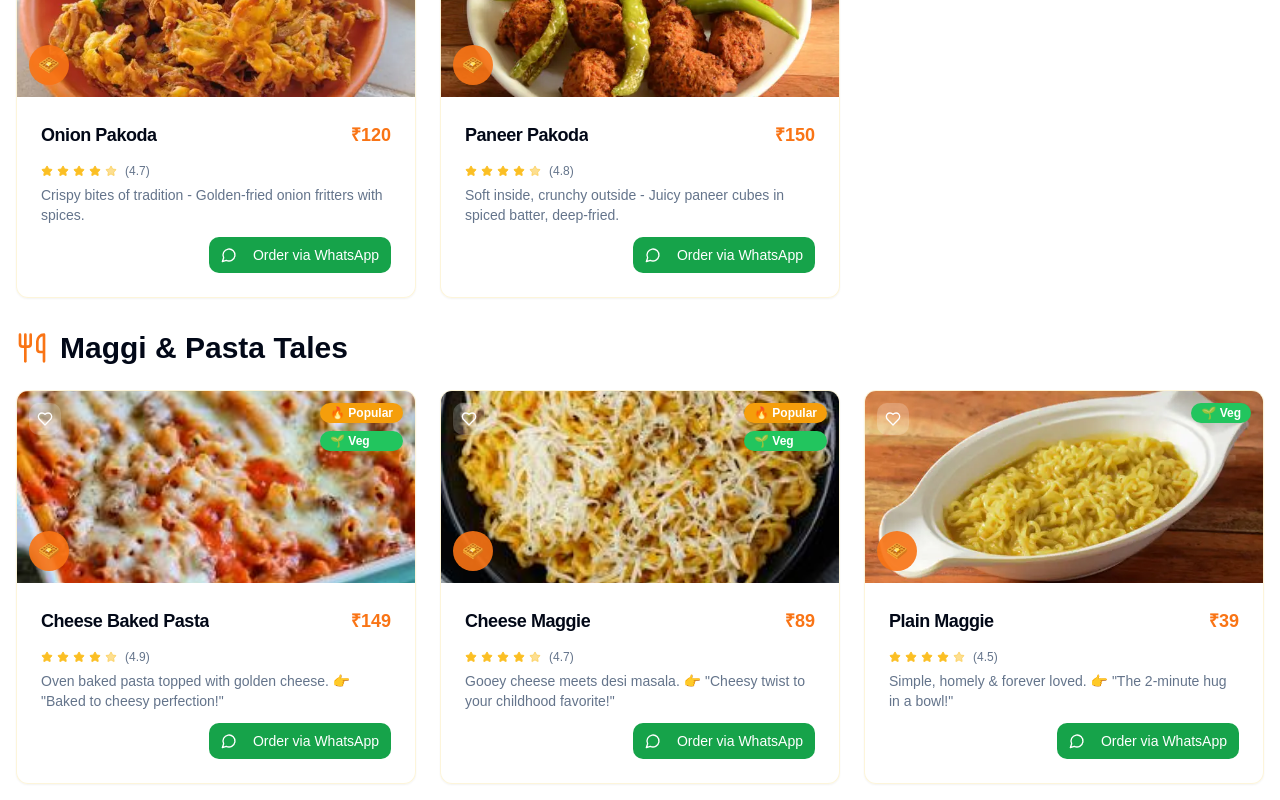
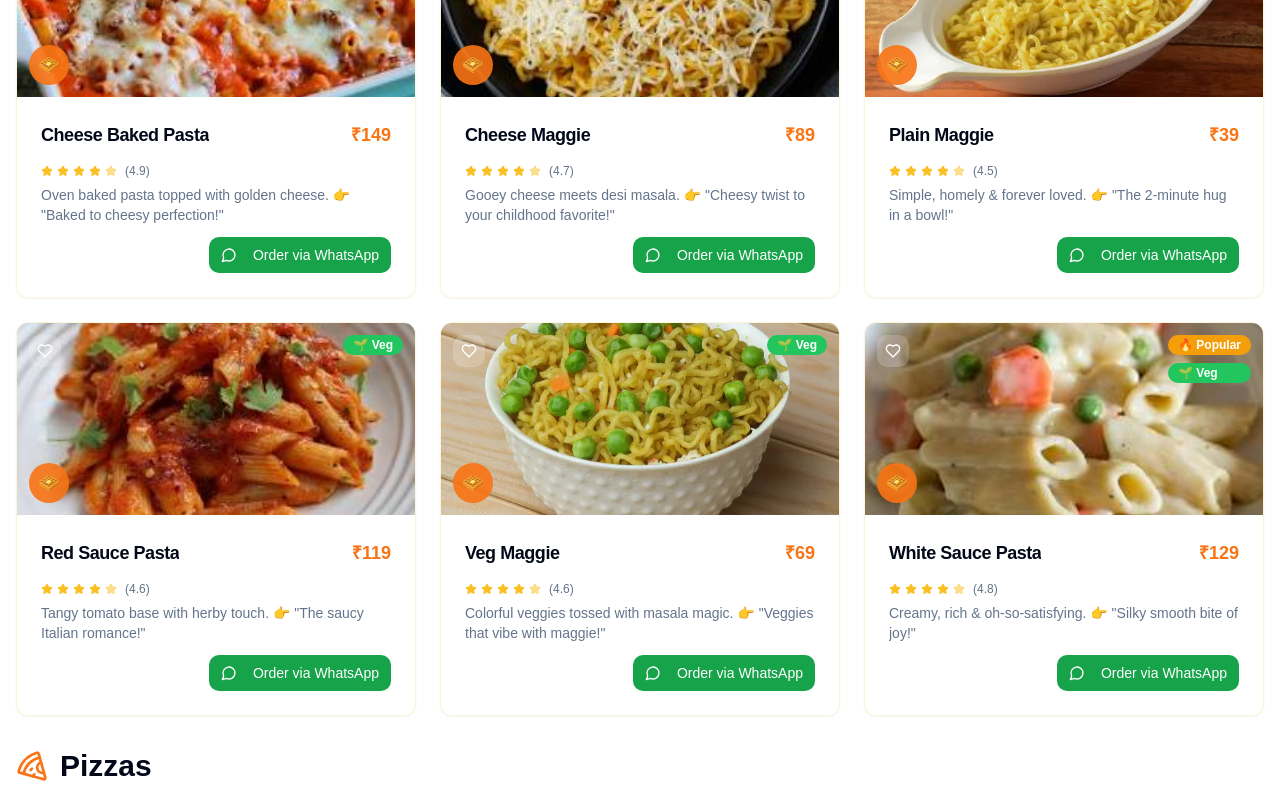
Before and after one commit to sandeep555666777/mycafe-website, a Next.js app: page /menu in a window 1280 px wide. Shown: the part 1040-1840 px from the top of the page. Built offline with nearby package versions, Linux system fonts and the light colour scheme.

Commit message:
Menu: remove waffles and pakodas; remove Aloo Masala and Tandoori Sandwich; update categories and text

```diff
--- a/src/app/menu/page.tsx
+++ b/src/app/menu/page.tsx
@@ -20,26 +20,7 @@
 // address comes from centralized config
 
 const menuItems = {
-  desiBites: [
-    {
-      name: 'Onion Pakoda',
-      price: '₹120',
-      description: 'Crispy bites of tradition - Golden-fried onion fritters with spices.',
-      image: '/images/onion-pakoda.jpg', // kebab-case filename
-      rating: 4.7,
-      popular: true,
-      vegetarian: true
-    },
-    {
-      name: 'Paneer Pakoda',
-      price: '₹150',
-      description: 'Soft inside, crunchy outside - Juicy paneer cubes in spiced batter, deep-fried.',
-      image: '/images/paneer-pakoda.jpg', // kebab-case filename
-      rating: 4.8,
-      popular: true,
-      vegetarian: true
-    },
-  ],
+  desiBites: [],
   maggiPasta: [
     {
       name: 'Plain Maggie',
@@ -237,15 +218,6 @@
       vegetarian: true
     },
     {
-      name: 'Aloo Masala Sandwich',
-      price: '₹69',
-      description: 'Spiced potato filling with buttered bread. 👉 "Simple, spicy, satisfying!"',
-      image: '/images/Aloo Masala Sandwich.jpg', // Perfect match - actual aloo masala sandwich image
-      rating: 4.5,
-      popular: false,
-      vegetarian: true
-    },
-    {
       name: 'Cheese Chutney Sandwich',
       price: '₹85',
       description: 'Cheese paired with mint chutney. 👉 "Fresh zing meets cheese king!"',
@@ -254,15 +226,7 @@
       popular: false,
       vegetarian: true
     },
-    {
-      name: 'Tandoori Sandwich',
-      price: '₹99',
-      description: 'Tandoori flavored filling with melted cheese. 👉 "Bold, smoky & irresistible!"',
-      image: '/images/Tandoori Sandwich.jpg', // Perfect match - actual tandoori sandwich image
-      rating: 4.8,
-      popular: true,
-      vegetarian: true
-    },
+
     {
       name: 'Paneer Masala Sandwich',
       price: '₹99',
@@ -499,34 +463,7 @@
       vegetarian: true
     },
   ],
-  waffles: [
-    {
-      name: 'Classic Waffle',
-      price: '₹180',
-      description: 'A simple, elegant waffle served with maple syrup and butter. Perfect for a sweet breakfast or dessert.',
-      image: '/images/Classic Waffle.jpg', // Perfect match - actual classic waffle image
-      rating: 4.5,
-      popular: false,
-      vegetarian: true
-    },
-    {
-      name: 'Chocolate Overload Waffle',
-      price: '₹250',
-      description: 'For the chocolate lovers! A rich waffle with chocolate chips, chocolate sauce, and chocolate ice cream.',
-      image: '/images/Chocolate Overload Waffle.jpg', // Perfect match - actual chocolate overload waffle image
-      rating: 4.9,
-      popular: true,
-      vegetarian: true
-    },
-    {
-      name: 'Berry Blast Waffle',
-      price: '₹220',
-      description: 'A fruity delight with fresh berries, whipped cream, and a drizzle of berry coulis.',
-      image: '/images/Berry Blast Waffle.jpg', // Perfect match - actual berry blast waffle image
-      rating: 4.6,
-      vegetarian: true
-    },
-  ],
+  waffles: [],
   studentOffers: [
     {
       name: 'Combo 1 – Plain Maggie + (Cold Coffee / Peach Iced Tea / Lemon Iced Tea)',
@@ -663,7 +600,6 @@
   { id: 'coldCoffee', name: 'Cold Coffee', count: menuItems.coldCoffee.length, icon: Coffee },
   { id: 'teaTime', name: 'Tea Time', count: menuItems.teaTime.length, icon: CupSoda },
   { id: 'flowerTeas', name: 'Flower Teas', count: menuItems.flowerTeas.length, icon: Leaf },
-  { id: 'waffles', name: 'Waffles', count: menuItems.waffles.length, icon: Cookie },
   { id: 'studentOffers', name: 'Student Offers', count: menuItems.studentOffers.length, icon: GraduationCap },
 ];
 
@@ -702,7 +638,21 @@
   };
 
   // Get all items and apply filters
-  const allItems = Object.values(menuItems).flat();
+  const allItems = (
+    [
+      ...menuItems.desiBites,
+      ...menuItems.maggiPasta,
+      ...menuItems.pizzas,
+      ...menuItems.burgers,
+      ...menuItems.sandwiches,
+      ...menuItems.fries,
+      ...menuItems.hotCoffee,
+      ...menuItems.coldCoffee,
+      ...menuItems.teaTime,
+      ...menuItems.flowerTeas,
+      ...menuItems.studentOffers,
+    ] as any[]
+  );
 
   const filteredAndSortedItems = useMemo(() => {
     let filtered = allItems.filter(item => {
@@ -712,18 +662,17 @@
 
       // Category filter
       const matchesCategory = selectedCategory === 'all' ||
-                             (selectedCategory === 'desiBites' && menuItems.desiBites.includes(item)) ||
-                             (selectedCategory === 'maggiPasta' && menuItems.maggiPasta.includes(item)) ||
-                             (selectedCategory === 'pizzas' && menuItems.pizzas.includes(item)) ||
-                             (selectedCategory === 'burgers' && menuItems.burgers.includes(item)) ||
-                             (selectedCategory === 'sandwiches' && menuItems.sandwiches.includes(item)) ||
-                             (selectedCategory === 'fries' && menuItems.fries.includes(item)) ||
-                             (selectedCategory === 'hotCoffee' && menuItems.hotCoffee.includes(item)) ||
-                             (selectedCategory === 'coldCoffee' && menuItems.coldCoffee.includes(item)) ||
-                             (selectedCategory === 'teaTime' && menuItems.teaTime.includes(item)) ||
-                             (selectedCategory === 'flowerTeas' && menuItems.flowerTeas.includes(item)) ||
-                             (selectedCategory === 'waffles' && menuItems.waffles.includes(item)) ||
-                             (selectedCategory === 'studentOffers' && menuItems.studentOffers.includes(item));
+                             (selectedCategory === 'desiBites' && (menuItems.desiBites as any[]).some((si: any) => si.name === (item as any).name)) ||
+                             (selectedCategory === 'maggiPasta' && (menuItems.maggiPasta as any[]).some((si: any) => si.name === (item as any).name)) ||
+                             (selectedCategory === 'pizzas' && (menuItems.pizzas as any[]).some((si: any) => si.name === (item as any).name)) ||
+                             (selectedCategory === 'burgers' && (menuItems.burgers as any[]).some((si: any) => si.name === (item as any).name)) ||
+                             (selectedCategory === 'sandwiches' && (menuItems.sandwiches as any[]).some((si: any) => si.name === (item as any).name)) ||
+                             (selectedCategory === 'fries' && (menuItems.fries as any[]).some((si: any) => si.name === (item as any).name)) ||
+                             (selectedCategory === 'hotCoffee' && (menuItems.hotCoffee as any[]).some((si: any) => si.name === (item as any).name)) ||
+                             (selectedCategory === 'coldCoffee' && (menuItems.coldCoffee as any[]).some((si: any) => si.name === (item as any).name)) ||
+                             (selectedCategory === 'teaTime' && (menuItems.teaTime as any[]).some((si: any) => si.name === (item as any).name)) ||
+                             (selectedCategory === 'flowerTeas' && (menuItems.flowerTeas as any[]).some((si: any) => si.name === (item as any).name)) ||
+                             (selectedCategory === 'studentOffers' && (menuItems.studentOffers as any[]).some((si: any) => si.name === (item as any).name));
 
       // Price filter
       const price = parseInt(item.price.replace('₹', ''));
@@ -780,18 +729,17 @@
       return filteredAndSortedItems;
     }
     return filteredAndSortedItems.filter(item => {
-      return (categoryId === 'desiBites' && menuItems.desiBites.includes(item)) ||
-             (categoryId === 'maggiPasta' && menuItems.maggiPasta.includes(item)) ||
-             (categoryId === 'pizzas' && menuItems.pizzas.includes(item)) ||
-             (categoryId === 'burgers' && menuItems.burgers.includes(item)) ||
-             (categoryId === 'sandwiches' && menuItems.sandwiches.includes(item)) ||
-             (categoryId === 'fries' && menuItems.fries.includes(item)) ||
-             (categoryId === 'hotCoffee' && menuItems.hotCoffee.includes(item)) ||
-             (categoryId === 'coldCoffee' && menuItems.coldCoffee.includes(item)) ||
-             (categoryId === 'teaTime' && menuItems.teaTime.includes(item)) ||
-             (categoryId === 'flowerTeas' && menuItems.flowerTeas.includes(item)) ||
-             (categoryId === 'waffles' && menuItems.waffles.includes(item)) ||
-             (categoryId === 'studentOffers' && menuItems.studentOffers.includes(item));
+      return (categoryId === 'desiBites' && (menuItems.desiBites as any[]).some((si: any) => si.name === (item as any).name)) ||
+             (categoryId === 'maggiPasta' && (menuItems.maggiPasta as any[]).some((si: any) => si.name === (item as any).name)) ||
+             (categoryId === 'pizzas' && (menuItems.pizzas as any[]).some((si: any) => si.name === (item as any).name)) ||
+             (categoryId === 'burgers' && (menuItems.burgers as any[]).some((si: any) => si.name === (item as any).name)) ||
+             (categoryId === 'sandwiches' && (menuItems.sandwiches as any[]).some((si: any) => si.name === (item as any).name)) ||
+             (categoryId === 'fries' && (menuItems.fries as any[]).some((si: any) => si.name === (item as any).name)) ||
+             (categoryId === 'hotCoffee' && (menuItems.hotCoffee as any[]).some((si: any) => si.name === (item as any).name)) ||
+             (categoryId === 'coldCoffee' && (menuItems.coldCoffee as any[]).some((si: any) => si.name === (item as any).name)) ||
+             (categoryId === 'teaTime' && (menuItems.teaTime as any[]).some((si: any) => si.name === (item as any).name)) ||
+             (categoryId === 'flowerTeas' && (menuItems.flowerTeas as any[]).some((si: any) => si.name === (item as any).name)) ||
+             (categoryId === 'studentOffers' && (menuItems.studentOffers as any[]).some((si: any) => si.name === (item as any).name));
     });
   };
 
@@ -828,7 +776,7 @@
           </h1>
           <p className="text-responsive-md text-muted-foreground max-w-2xl mx-auto mb-8">
             Discover our carefully curated selection of Desi Twist Bites, Maggi & Pasta, Pizzas, Burgers,
-            Hot & Cold Coffee, Tea Time Bliss, Blooming Flower Teas, and delectable Waffles -
+            Hot & Cold Coffee, Tea Time Bliss, and Blooming Flower Teas —
             each crafted with the finest ingredients and a passion for flavor.
           </p>
 
@@ -1150,7 +1098,7 @@
                         <MenuCard
                           key={item.name}
                           {...item}
-                          category="sandwich"
+                          category="desi"
                           onOrder={() => handleWhatsAppOrder(item)}
                         />
                       ))}
@@ -1170,7 +1118,7 @@
                         <MenuCard
                           key={item.name}
                           {...item}
-                          category="fries"
+                          category="desi"
                           onOrder={() => handleWhatsAppOrder(item)}
                         />
                       ))}
@@ -1258,25 +1206,7 @@
                   </div>
                 )}
 
-                {/* Waffles */}
-                {getCategoryItems('waffles').length > 0 && (
-                  <div>
-                    <h2 className="text-3xl font-bold mb-6 flex items-center gap-3">
-                      <Cookie className="text-primary h-8 w-8" />
-                      Waffles
-                    </h2>
-                    <div className="grid md:grid-cols-2 lg:grid-cols-3 gap-6">
-                      {getCategoryItems('waffles').map((item) => (
-                        <MenuCard
-                          key={item.name}
-                          {...item}
-                          category="waffle"
-                          onOrder={() => handleWhatsAppOrder(item)}
-                        />
-                      ))}
-                    </div>
-                  </div>
-                )}
+
 
                 {/* Student Offers */}
                 {getCategoryItems('studentOffers').length > 0 && (
@@ -1325,7 +1255,17 @@
                     <MenuCard
                       key={item.name}
                       {...item}
-                      category="pizza"
+                      category={
+                        category.id === 'pizzas' ? 'pizza' :
+                        category.id === 'maggiPasta' ? 'pasta' :
+                        category.id === 'burgers' ? 'burger' :
+                        category.id === 'sandwiches' ? 'desi' :
+                        category.id === 'fries' ? 'desi' :
+                        category.id === 'hotCoffee' ? 'coffee' :
+                        category.id === 'coldCoffee' ? 'coffee' :
+                        category.id === 'teaTime' ? 'tea' :
+                        category.id === 'flowerTeas' ? 'tea' : 'pizza'
+                      }
                       onOrder={() => handleWhatsAppOrder(item)}
                     />
                   ))}
```
